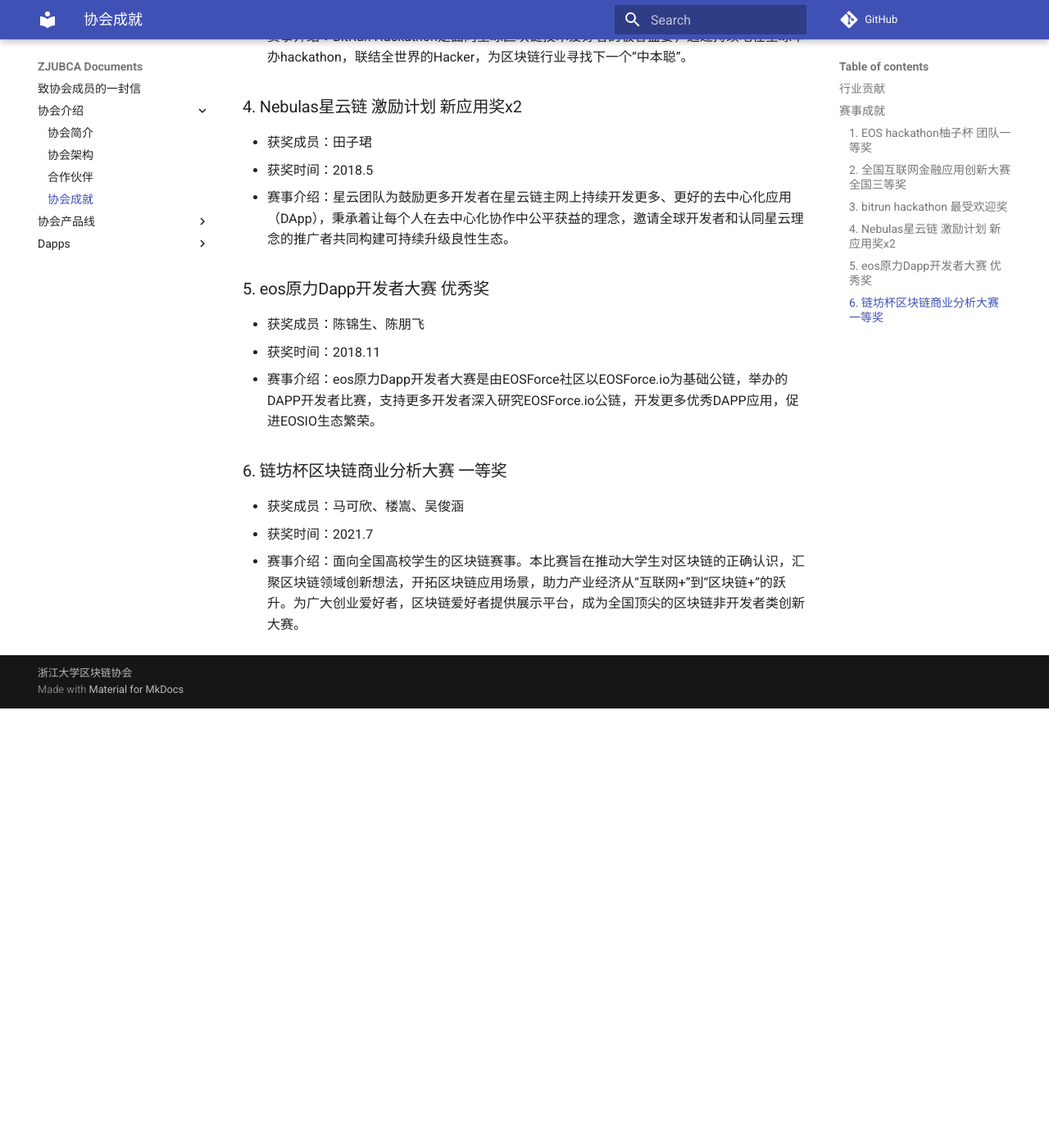
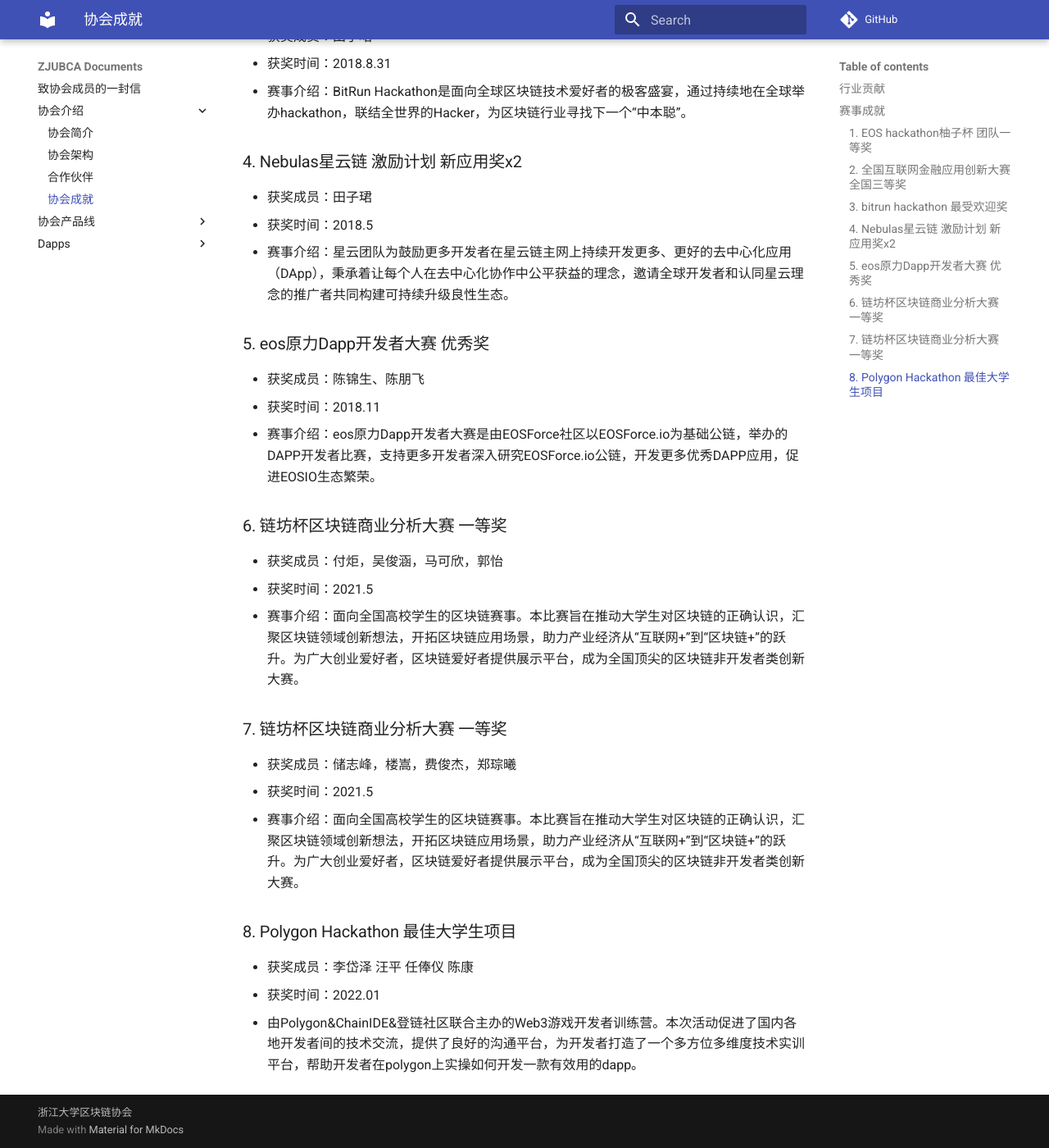
Before and after one commit to ZJUBCA/zjubca.docs, an MkDocs documentation site: the page built from docs/info/achieve.md, in a window 1280 px wide and 1400 px high, scrolled down 1066 px. Shown: the whole window at 82% size. Built offline with MkDocs 1.6.1 and Material for MkDocs 9.7.7, drawn with Linux system fonts in a browser that asks for light colours; comment, search, counter and statistics services are not loaded; before the commit the page ends 1930 px from its top, so only the background shows below that; some of the changed text lies outside the part shown.

Commit message:
updated structure and achieve file

```diff
--- a/docs/info/achieve.md
+++ b/docs/info/achieve.md
@@ -6,6 +6,8 @@
 2. 联合创办[全国高校区块链技术社区](http://www.btcu.pro/)。
 3. 首个OpenDora城市节点。
 4. 受邀参与2018年2050团聚，宣讲“区块链浪潮下年青人的选择”。
+5. 受邀参与2020年世界区块链大会，圆桌论坛“新生代——未来对话：来自高校的区块链声音”。
+6. 受邀参与2021年世界区块链大会，宣讲“metaverse第一性原理”。
 
 ## 赛事成就
 
@@ -37,6 +39,16 @@
 - 赛事介绍：eos原力Dapp开发者大赛是由EOSForce社区以EOSForce.io为基础公链，举办的DAPP开发者比赛，支持更多开发者深入研究EOSForce.io公链，开发更多优秀DAPP应用，促进EOSIO生态繁荣。
 
 ### 6. 链坊杯区块链商业分析大赛 一等奖
-- 获奖成员：马可欣、楼嵩、吴俊涵
-- 获奖时间：2021.7
+- 获奖成员：付炬，吴俊涵，马可欣，郭怡
+- 获奖时间：2021.5
 - 赛事介绍：面向全国高校学生的区块链赛事。本比赛旨在推动大学生对区块链的正确认识，汇聚区块链领域创新想法，开拓区块链应用场景，助力产业经济从“互联网+”到“区块链+”的跃升。为广大创业爱好者，区块链爱好者提供展示平台，成为全国顶尖的区块链非开发者类创新大赛。
+
+### 7. 链坊杯区块链商业分析大赛 一等奖
+- 获奖成员：储志峰，楼嵩，费俊杰，郑琮曦
+- 获奖时间：2021.5
+- 赛事介绍：面向全国高校学生的区块链赛事。本比赛旨在推动大学生对区块链的正确认识，汇聚区块链领域创新想法，开拓区块链应用场景，助力产业经济从“互联网+”到“区块链+”的跃升。为广大创业爱好者，区块链爱好者提供展示平台，成为全国顶尖的区块链非开发者类创新大赛。
+
+### 8. Polygon Hackathon 最佳大学生项目
+- 获奖成员：李岱泽 汪平 任俸仪 陈康
+- 获奖时间：2022.01
+- 由Polygon&ChainIDE&登链社区联合主办的Web3游戏开发者训练营。本次活动促进了国内各地开发者间的技术交流，提供了良好的沟通平台，为开发者打造了一个多方位多维度技术实训平台，帮助开发者在polygon上实操如何开发一款有效用的dapp。
```
Also changed, not shown: docs/info/index.md (+1 -1 lines), docs/info/structure.md (+8 -18 lines), docs/info/structureOld.md (added, +20 -0 lines), docs/products/wallet.md (+0 -3 lines).
